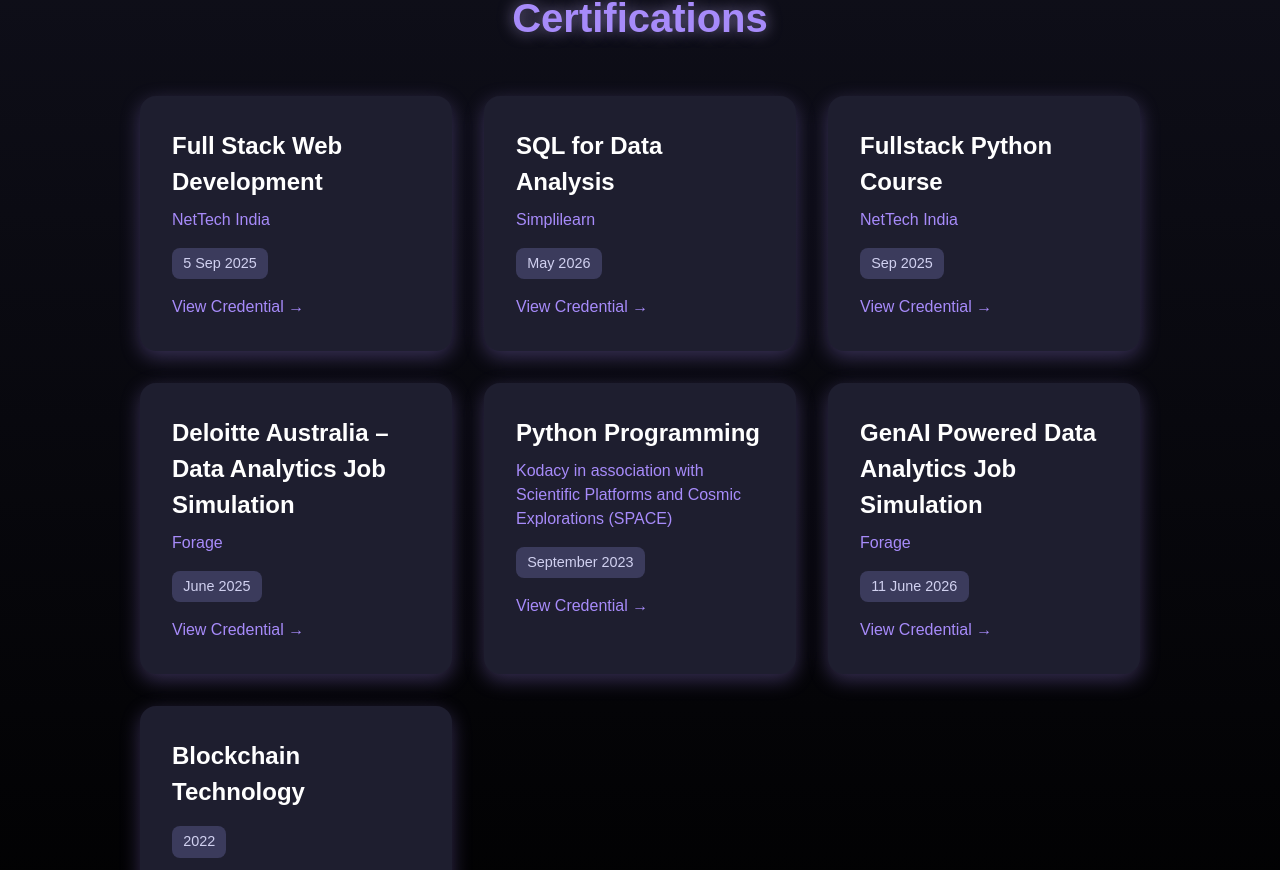
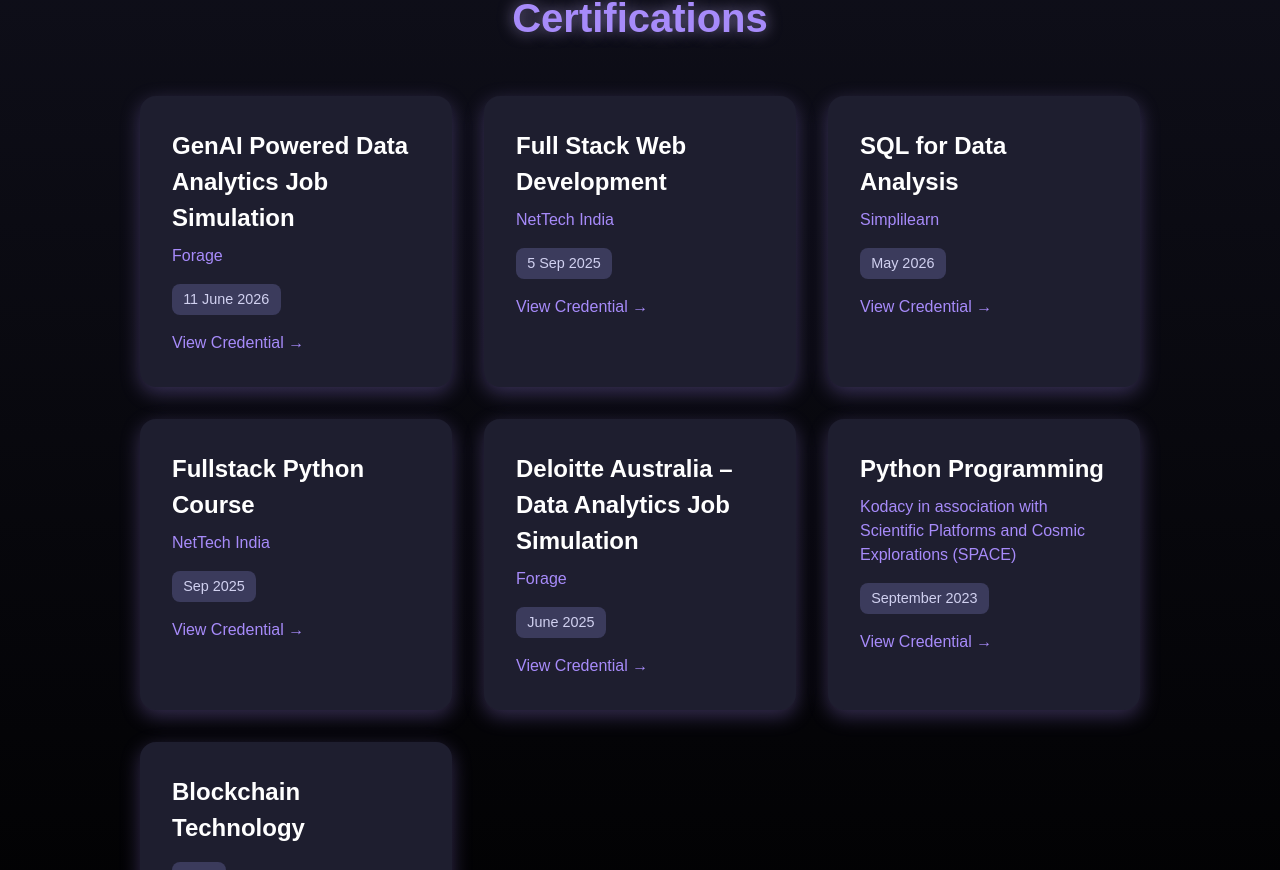
Before and after one commit to tanvi2203/Tanvi-Portfolio, a React (Vite) app: page / in a window 1280 px wide. Shown: the part 4936-5806 px from the top of the page. Built offline with nearby package versions, Linux system fonts and the light colour scheme.

Commit message:
Update Certification.jsx

```diff
--- a/src/Pages/Certification/Certification.jsx
+++ b/src/Pages/Certification/Certification.jsx
@@ -2,6 +2,12 @@
 
 function Certification() {
   const certifications = [
+    {
+      title: "GenAI Powered Data Analytics Job Simulation",
+      issuer: "Forage",
+      date: " 11 June 2026",
+      credential: "https://drive.google.com/file/d/1lpgbvrTlFIgrg1O9gyzf63WC7CyjeVp6/view?usp=sharing",
+    },
     {
       title: "Full Stack Web Development ",
       issuer: "NetTech India",
@@ -32,12 +38,7 @@
       date: "September 2023",
       credential: "https://drive.google.com/file/d/125BLrGqTw23K8q-79Uwy5h_1h0hWF5An/view?usp=sharing",
     },
-    {
-      title: "GenAI Powered Data Analytics Job Simulation",
-      issuer: "Forage",
-      date: " 11 June 2026",
-      credential: "https://drive.google.com/file/d/1lpgbvrTlFIgrg1O9gyzf63WC7CyjeVp6/view?usp=sharing",
-    },
+
     {
       title: "Blockchain Technology",
       issuer: "",
```
